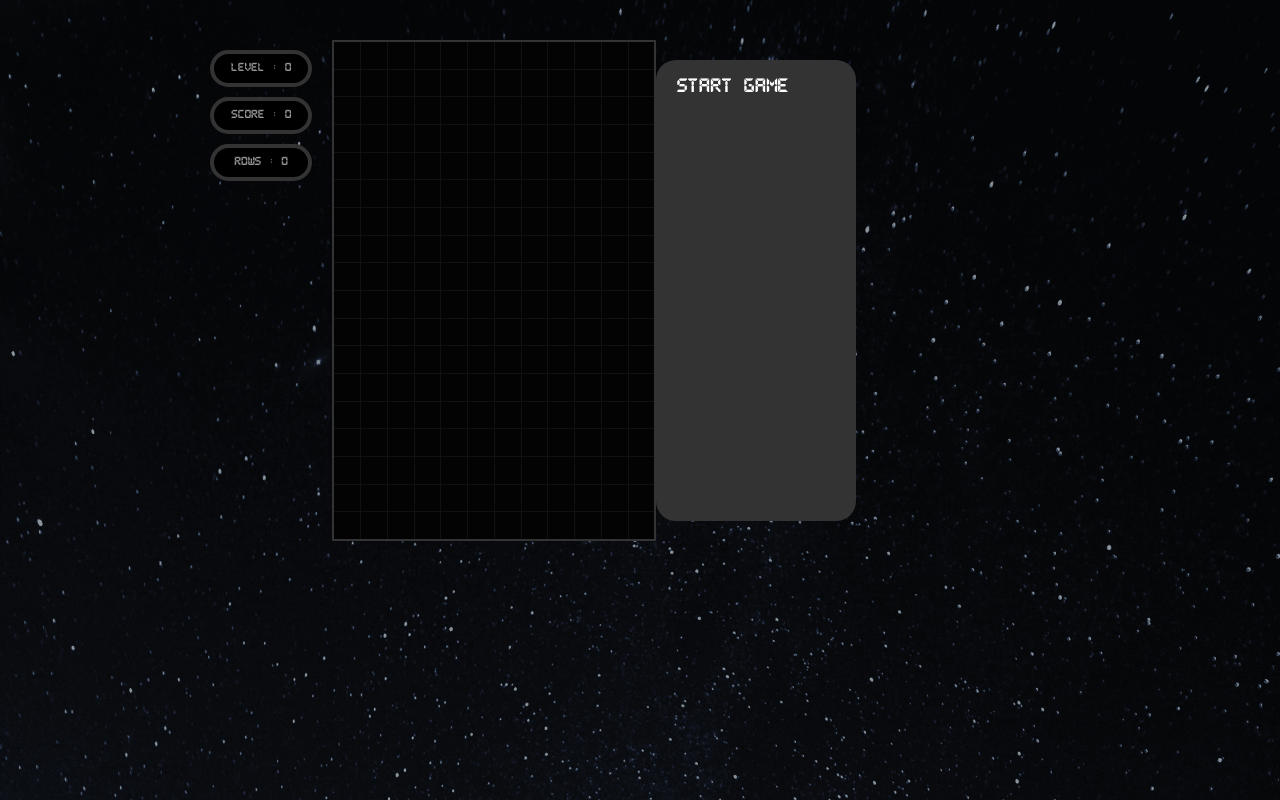
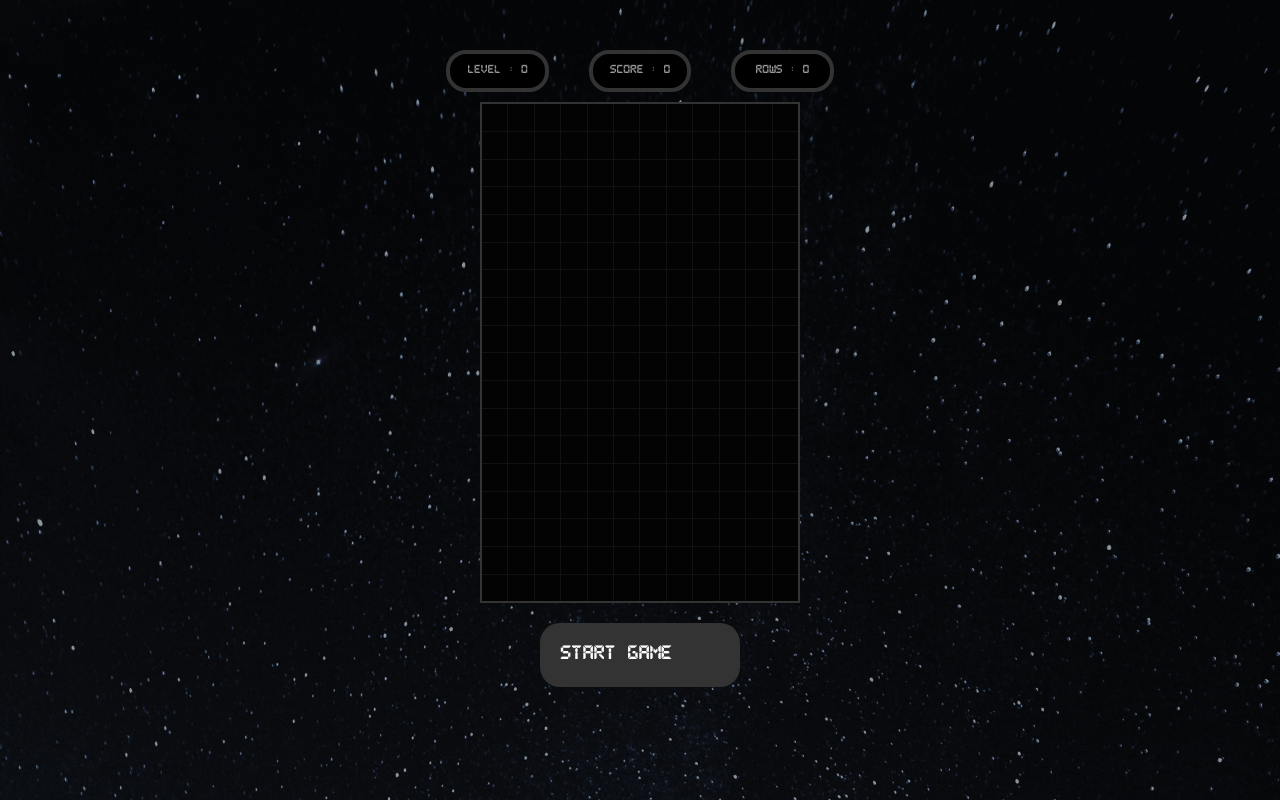
Before and after one commit to asutosh-s/tetris, a React (Create React App) app: page / in a window 1280 px wide. Built offline with nearby package versions, Linux system fonts and the light colour scheme; the HTML template or start-up script is replaced by a standard one.

Commit message:
added tailwind configs

```diff
--- a/package.json
+++ b/package.json
@@ -38,6 +38,8 @@
     ]
   },
   "devDependencies": {
+    "autoprefixer": "^10.4.20",
+    "postcss": "^8.4.40",
     "tailwindcss": "^3.4.7"
   }
 }
--- /dev/null
+++ b/postcss.config.js
@@ -0,0 +1,6 @@
+module.exports = {
+  plugins: {
+    tailwindcss: {},
+    autoprefixer: {},
+  },
+}
--- a/src/components/styles/StyledStage.js
+++ b/src/components/styles/StyledStage.js
@@ -12,9 +12,9 @@
 
   /* Responsive adjustments */
   @media (max-width: 1200px) {
-    grid-template-rows: repeat(${props => props.height}, calc(35vw / ${props => props.width}));
+    grid-template-rows: repeat(${props => props.height}, calc(45vw / ${props => props.width}));
     grid-template-columns: repeat(${props => props.width}, 1fr);
-    max-width: 35vw;
+    max-width: 45vw;
   }
 
   @media (max-width: 900px) {
--- /dev/null
+++ b/tailwind.config.js
@@ -0,0 +1,10 @@
+/** @type {import('tailwindcss').Config} */
+module.exports = {
+  content: [
+    "./src/**/*.{js,jsx,ts,tsx}",
+  ],
+  theme: {
+    extend: {},
+  },
+  plugins: [],
+}
```
Also changed, not shown: 2 other files (tests, documents, lock files or other folders).
